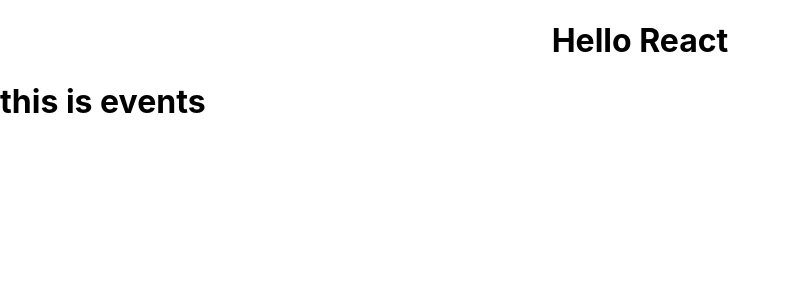
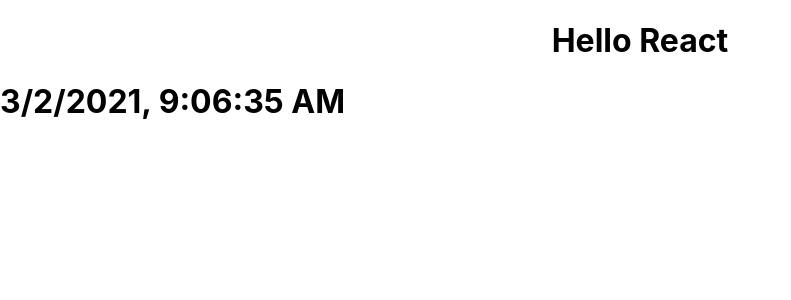
Before and after one commit to jonytalukdar/my-app, a React (Create React App) app: page / in a window 1280 px wide. Shown: the top 300 px of the page, without its empty margins (0-791 px from the left). Built offline with nearby package versions, Linux system fonts and the light colour scheme.

Commit message:
added state component

```diff
--- a/src/App.js
+++ b/src/App.js
@@ -1,5 +1,6 @@
 import React from 'react';
-import Events from './components/events/Events';
+import State from './components/state/State';
+// import Events from './components/events/Events';
 // import Timer from './components/Timer/Timer';
 
 class App extends React.Component {
@@ -8,7 +9,7 @@
       <div>
         {' '}
         <h1 style={{ textAlign: 'center' }}>Hello React</h1>
-        <Events></Events>
+        <State></State>
       </div>
     );
   }
--- a/src/components/events/Events.js
+++ /dev/null
@@ -1,13 +0,0 @@
-import React, { Component } from 'react';
-
-class Events extends Component {
-  render() {
-    return (
-      <div>
-        <h1>this is events</h1>
-      </div>
-    );
-  }
-}
-
-export default Events;
--- /dev/null
+++ b/src/components/state/State.js
@@ -0,0 +1,15 @@
+import React, { Component } from 'react';
+
+class State extends Component {
+  render() {
+    return (
+      <div>
+        <h1>
+          <span>{new Date().toLocaleString(this.props.locale)}</span>
+        </h1>
+      </div>
+    );
+  }
+}
+
+export default State;
```
